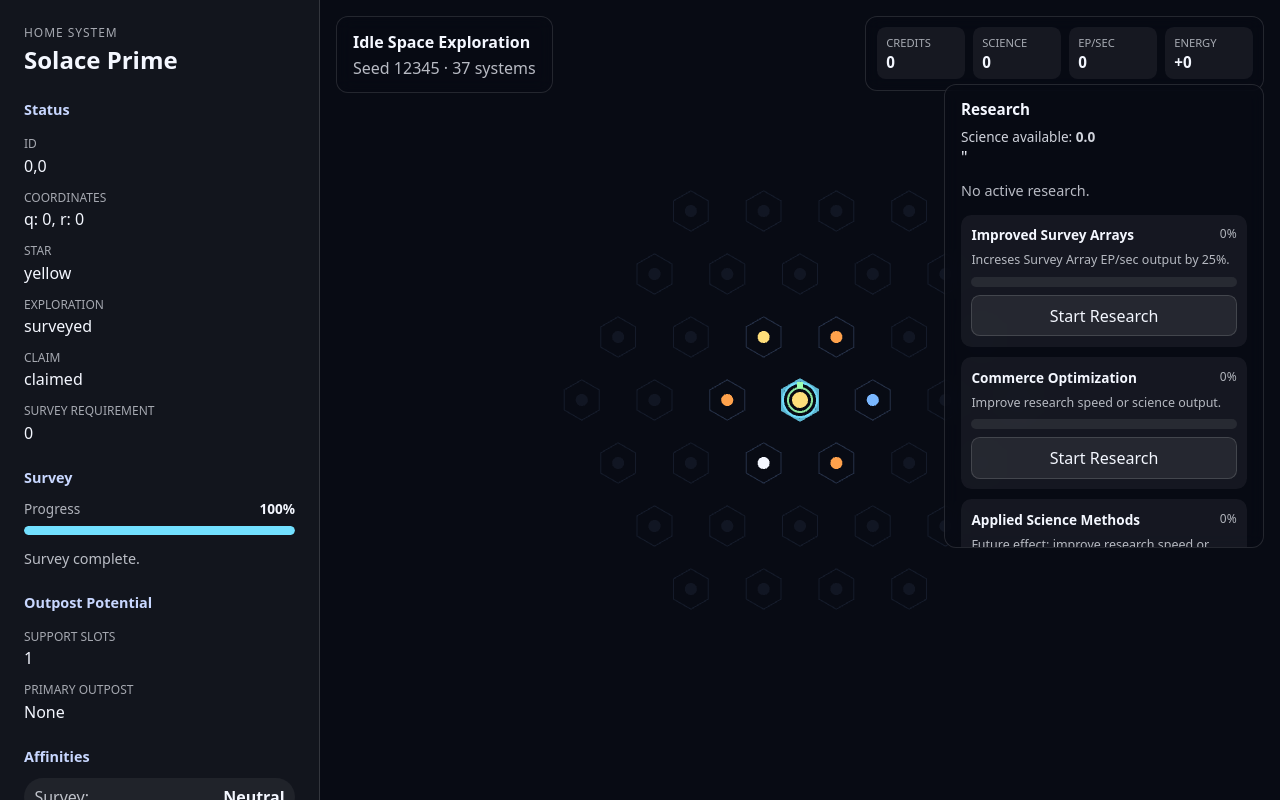
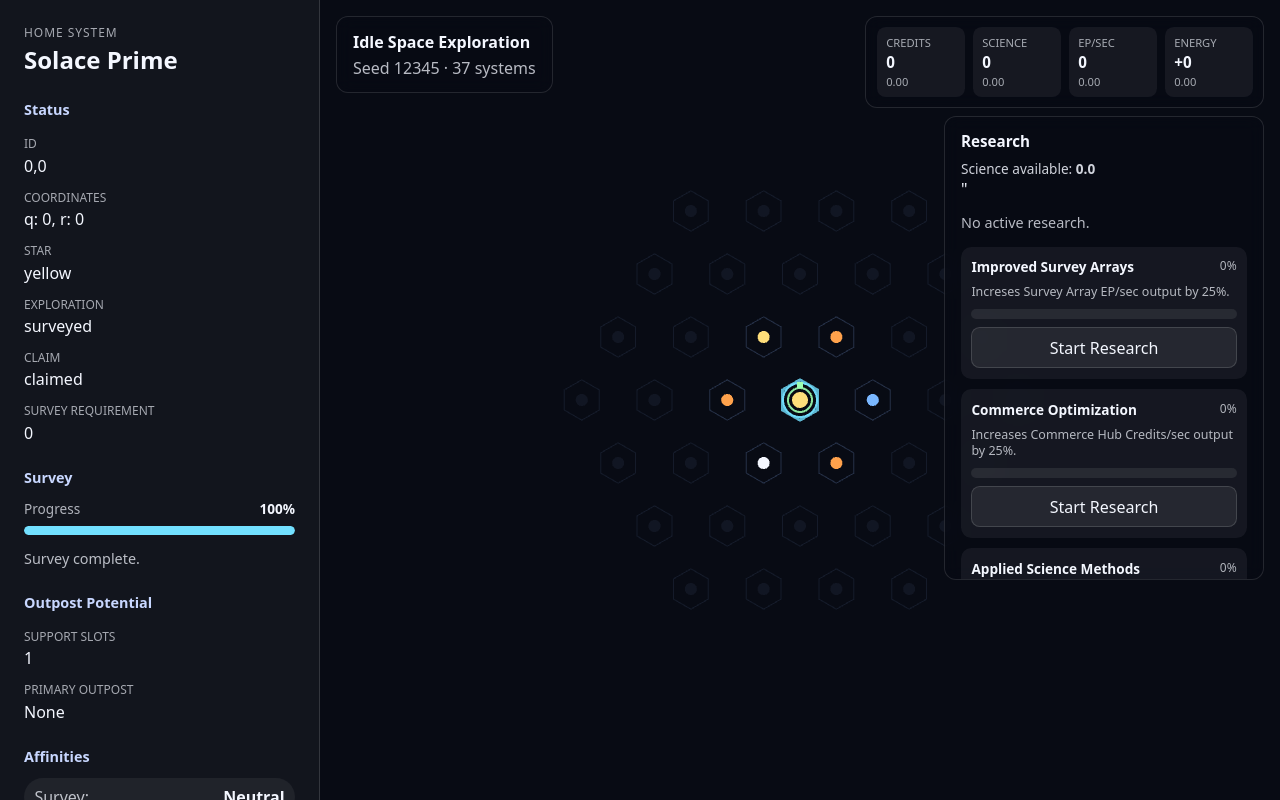
Before and after one commit to michael-speer87/idle-space-exploration, a React (Vite) app: page / in a window 1280 px wide. Shown: the top 800 px of the page. Built offline with nearby package versions, Linux system fonts and the light colour scheme.

Commit message:
Apply first row research effects

```diff
--- a/src/components/ResourceBar.tsx
+++ b/src/components/ResourceBar.tsx
@@ -9,12 +9,25 @@ type ResourceBarProps = {
 export function ResourceBar({ credits, science, rates }: ResourceBarProps) {
     return (
         <div className="resource-bar">
-            <ResourcePill label="Credits" value={credits.toFixed(0)} />
-            <ResourcePill label="Science" value={science.toFixed(0)} />
-            <ResourcePill label="EP/sec" value={rates.epPerSecond.toFixed(0)} />
+            <ResourcePill
+                label="Credits"
+                value={credits.toFixed(0)}
+                rate={rates.creditsPerSecond.toFixed(2)}
+            />
+            <ResourcePill
+                label="Science"
+                value={science.toFixed(0)}
+                rate={rates.sciencePerSecond.toFixed(2)}
+            />
+            <ResourcePill
+                label="EP/sec"
+                value={rates.epPerSecond.toFixed(0)}
+                rate={rates.epPerSecond.toFixed(2)}
+            />
             <ResourcePill
                 label="Energy"
                 value={`${rates.energySurplus >= 0 ? "+": ""}${rates.energySurplus}`}
+                rate={rates.energyProduced.toFixed(2)}
             />
         </div>
     );
@@ -23,13 +36,15 @@ export function ResourceBar({ credits, science, rates }: ResourceBarProps) {
 type ResourcePillProps = {
     label: string;
     value: string;
+    rate: string;
 };
 
-function ResourcePill({ label, value }: ResourcePillProps) {
+function ResourcePill({ label, value, rate }: ResourcePillProps) {
     return (
         <div className="resource-pill">
             <span>{label}</span>
             <strong>{value}</strong>
+            <span>{rate}</span>
         </div>
     )
 }
--- a/src/game/config/research.ts
+++ b/src/game/config/research.ts
@@ -32,7 +32,7 @@ export const RESEARCH_PROJECTS: Record<
     name: "Commerce Optimization",
     scienceCost: 12,
     prerequisiteIds: [],
-        description: "Improve research speed or science output.",
+    description: "Increases Commerce Hub Credits/sec output by 25%.",
   },
 
   applied_science_methods: {
@@ -40,7 +40,7 @@ export const RESEARCH_PROJECTS: Record<
     name: "Applied Science Methods",
     scienceCost: 12,
     prerequisiteIds: [],
-    description: "Future effect: improve research speed or Science output.",
+    description: "Increases Science Station Science/sec output by 25%.",
   },
 
   power_relay_efficiency: {
@@ -48,7 +48,7 @@ export const RESEARCH_PROJECTS: Record<
     name: "Power Relay Efficiency",
     scienceCost: 15,
     prerequisiteIds: [],
-    description: "Future effect: improve Power Relay output.",
+    description: "Increases Power Relay Energy output by 25%.",
   },
 
   extraction_handling: {
--- a/src/game/systems/rateSystem.ts
+++ b/src/game/systems/rateSystem.ts
@@ -19,6 +19,9 @@ const AFFINITY_MULTIPLIERS = {
 
 const RESEARCH_EFFECTS = {
     improvedSurveyArraysMultiplier: 1.25,
+    commerceOptimizationMultiplier: 1.25,
+    appliedScienceMethodsMultiplier: 1.25,
+    powerRelayEfficiencyMultiplier: 1.25,
 } as const;
 
 export function calculateRates(state: GameState): CalculatedRates {
@@ -59,19 +62,39 @@ export function calculateRates(state: GameState): CalculatedRates {
             }
 
             case "commerce": {
-                creditsPerSecond +=
-                    outpost.baseOutput * AFFINITY_MULTIPLIERS[system.affinities.commerce];
+                let commerceOutput =
+                    outpost.baseOutput *
+                    AFFINITY_MULTIPLIERS[system.affinities.commerce];
+
+                if (isResearchCompleted(state, "commerce_optimization")) {
+                    commerceOutput *= RESEARCH_EFFECTS.commerceOptimizationMultiplier
+                }
+
+                creditsPerSecond += commerceOutput;
                 break;
             }
 
             case "science": {
-                sciencePerSecond +=
+                let scienceOutput =
                     outpost.baseOutput * AFFINITY_MULTIPLIERS[system.affinities.science];
+
+                if (isResearchCompleted(state, "applied_science_methods")) {
+                    scienceOutput *= RESEARCH_EFFECTS.appliedScienceMethodsMultiplier;
+                }
+
+                sciencePerSecond += scienceOutput;
                 break;
             }
 
             case "power": {
-                energyProduced += outpost.baseOutput;
+                let powerOutput =
+                    outpost.baseOutput * AFFINITY_MULTIPLIERS[system.affinities.power];
+
+                if (isResearchCompleted(state, "power_relay_efficiency")) {
+                    powerOutput *= RESEARCH_EFFECTS.powerRelayEfficiencyMultiplier
+                }
+
+                energyProduced += powerOutput;
                 break;
             }
 
--- a/src/index.css
+++ b/src/index.css
@@ -296,7 +296,7 @@ dd {
 .research-panel {
   position: absolute;
   z-index: 1;
-  top: 5.25rem;
+  top: 7.25rem;
   right: 1rem;
   width: 320px;
   max-height: 58vh;
```
Lines whose indentation alone changed are shown as unchanged.
